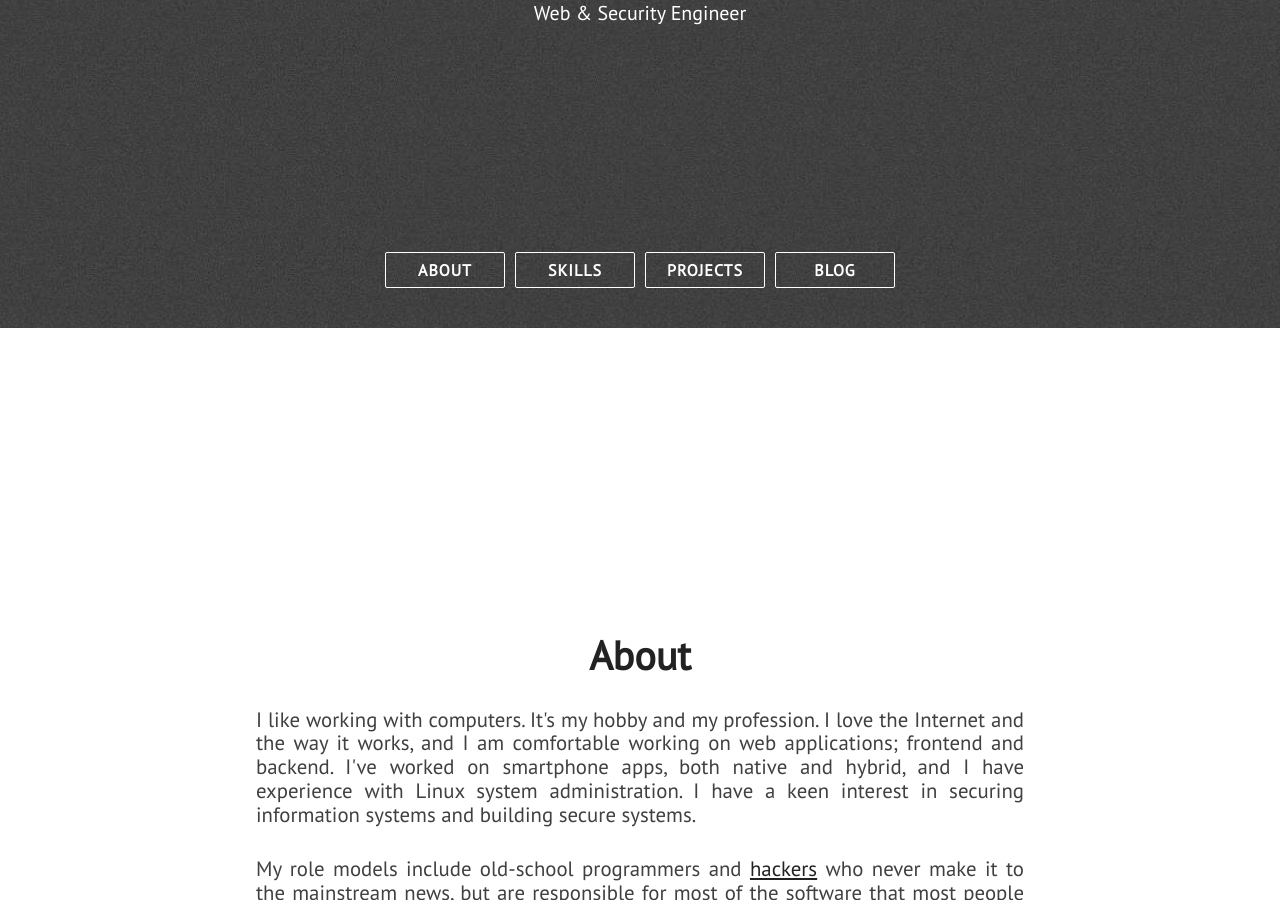
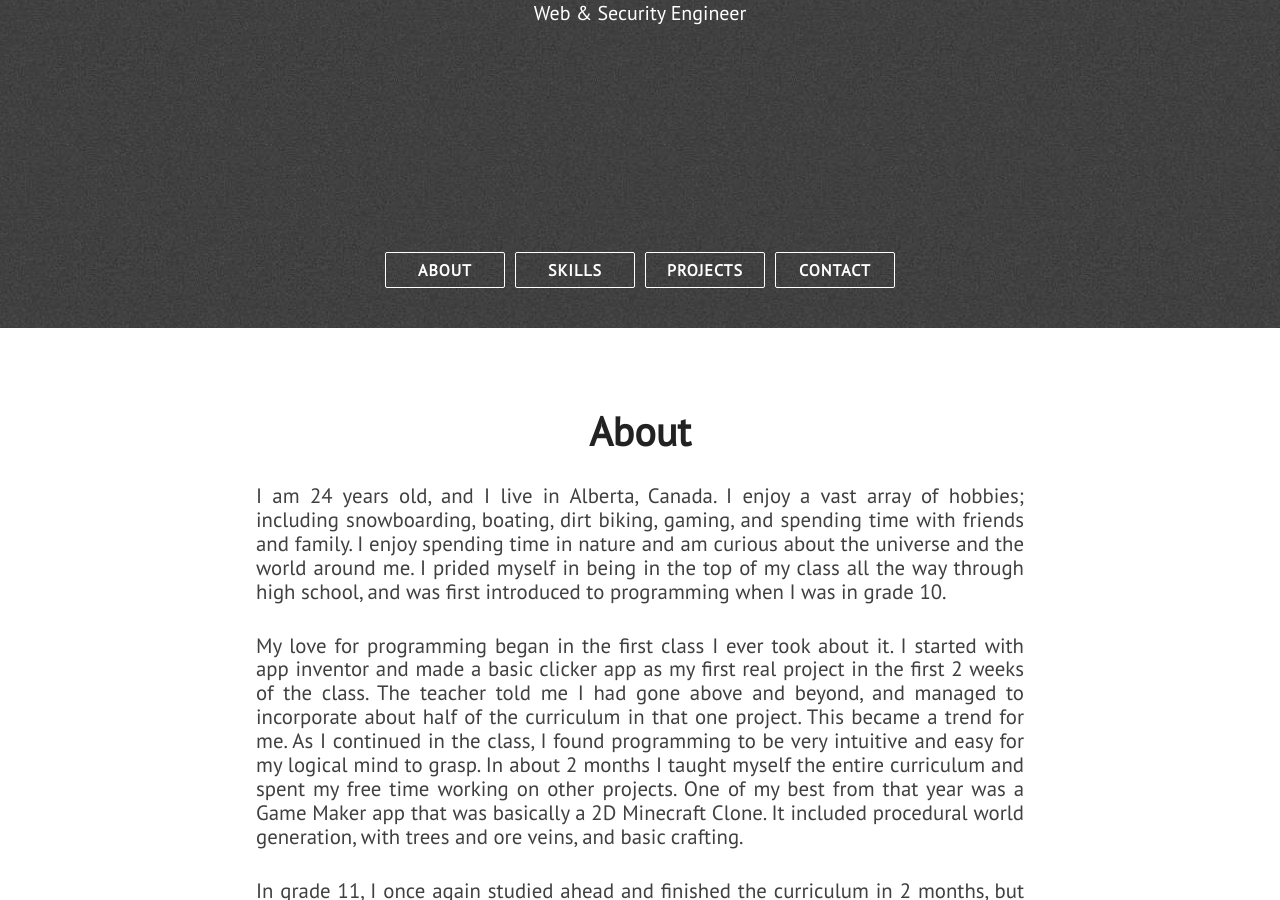
Before and after one commit to DakotaGagne/DakotaGagne.github.io, a Jekyll site: the page built from index.html, in a window 1280 px wide and 900 px high, scrolled down 572 px. Built offline with Jekyll 4.4.1, drawn with Linux system fonts in a browser that asks for light colours; nearby versions of some CDN libraries; some of the changed text lies outside the part shown.

Commit message:
Slight Changes

```diff
--- a/_includes/about.html
+++ b/_includes/about.html
@@ -3,13 +3,16 @@
         <div id="about-text">
             <div class="section-heading">About</div>
             <p class="paragraph-text justify-text">
-                I like working with computers. It's my hobby and my profession. I love the Internet and the way it works, and I am comfortable working on web applications; frontend and backend. I've worked on smartphone apps, both native and hybrid, and I have experience with Linux system administration. I have a keen interest in securing information systems and building secure systems.
+                I am 24 years old, and I live in Alberta, Canada. I enjoy a vast array of hobbies; including snowboarding, boating, dirt biking, gaming, and spending time with friends and family. I enjoy spending time in nature and am curious about the universe and the world around me. I prided myself in being in the top of my class all the way through high school, and was first introduced to programming when I was in grade 10.
             </p>
             <p class="paragraph-text justify-text">
-                My role models include old-school programmers and <a href="https://stallman.org/articles/on-hacking.html">hackers</a> who never make it to the mainstream news, but are responsible for most of the software that most people use on an everyday basis. I promote, support and use free and open source software to the extent possible.
+                My love for programming began in the first class I ever took about it. I started with app inventor and made a basic clicker app as my first real project in the first 2 weeks of the class. The teacher told me I had gone above and beyond, and managed to incorporate about half of the curriculum in that one project. This became a trend for me. As I continued in the class, I found programming to be very intuitive and easy for my logical mind to grasp. In about 2 months I taught myself the entire curriculum and spent my free time working on other projects. One of my best from that year was a Game Maker app that was basically a 2D Minecraft Clone. It included procedural world generation, with trees and ore veins, and basic crafting.
             </p>
             <p class="paragraph-text justify-text">
-                I maintain a little blog at <a href="{{ site.blog_url }}">nagekar.com</a> where I write about my recent interests and other activities. I post my software projects on <a href="https://github.com/{{ site.github_username }}">GitHub</a>. My email address can be found at the <span class="extra-link"><a href="#extra">bottom</a></span> of this page.
+                In grade 11, I once again studied ahead and finished the curriculum in 2 months, but then went further and completed the Grade 12 curriculum as well before the end of the year. At this point I began acting as a teaching assistant, helping to answer other students questions and assisting them with their projects. My time in grade 11 was spent broadening my knowledge, learning JS, HTML, CSS, PHP, C++, C#, and a little bit of Java. I also worked on several Arduino projects, including a car that detected and followed a line on the ground, and a controller for addressable Leds with custom light patterns and the ability to communicate over Bluetooth. This was also the year I designed a website for my Fathers company.
+            </p>
+            <p class="paragraph-text justify-text">
+                Having completed the majority of the Grade 12 curriculum the year before, I had a lot more free time during that class. I still used up nearly every lunch and the free time in other classes to keep working on projects and just generally learning as much as I could. I played around with Unity and Unreal Engine, but when I discovered Python, I fell in love. The formatting made programming faster, and the available libraries were incredibly powerful and useful. I first discovered python when researching Neural Networks. I was mesmerized by the concept and committed to making one of my own. I learned that PyGame and Numpy were two highly valuable libraries in python that would help me make it, so I decided to learn the new language instead of sticking with JS as I normally did before. In order to create my own Neural Network, I also taught myself Calculus to be able to understand the math behind how it works. I settled on a clone of Atari's Pong, and used a generational evolution algorithm I developed myself to train the neural network. It took about 6 weeks of working around the clock, but when I was finished, the AI was clearly able to learn the game and it outperformed the original game's AI most of the time.
             </p>
         </div>
     </section>
--- a/_includes/extra.html
+++ b/_includes/extra.html
@@ -3,10 +3,10 @@
         <div>
             <div class="section-heading" id="chat-text">Contact</div>
             <p class="paragraph-text justify-text">
-                I'd love to hear from you! I'm open to collaborations, especially on open source projects. Interesting work opportunity? Shoot. Just want to have a coffee and talk about stars, cars or Pokémon? Awesome.
+                I'd love to hear from you! I'm open to collaborations, especially on open source projects. Interesting work opportunity? Let me know!
             </p>
             <p class="paragraph-text justify-text">
-                Please feel free to write to me for anything: <a href="mailto:{{ site.email }}">{{ site.email }}</a> (<a href="https://www.nagekar.com/publickey.abhishek@nagekar.com.asc">PGP Key</a>). It might take me a day to get back, but rest assured, you'll hear from me.
+                Please feel free to write to me for anything: <a href="mailto:{{ site.email }}">{{ site.email }}</a> (<a href="https://www.nagekar.com/publickey.abhishek@nagekar.com.asc">PGP Key</a>)
             </p>
             <p class="paragraph-text justify-text">
                 My resume is available here: <a href="{{ site.blog_url }}/resume/resume.pdf">PDF</a>, <a href="{{ site.blog_url }}/resume/resume.docx">DOC</a>
@@ -15,18 +15,18 @@
                 <span class="hint--bottom bottom-link" aria-label="Email">
                     <a href="mailto:{{ site.email }}"><i class="head-icon fas fa-envelope"></i></a>
                 </span>
-                <span class="hint--bottom bottom-link" aria-label="PGP Key">
-                    <a href="https://www.nagekar.com/publickey.abhishek@nagekar.com.asc"><i class="head-icon fas fa-key"></i></a>
+                <span class="hint--bottom bottom-link" aria-label="LinkedIn">
+                    <a href="https://www.nagekar.com/publickey.abhishek@nagekar.com.asc"><i class="head-icon fas fa-linkedin"></i></a>
                 </span>
                 <span class="hint--bottom bottom-link" aria-label="GitHub">
                     <a href="https://github.com/{{ site.github_username }}"><i class="head-icon fab fa-github"></i></a>
                 </span>
-                <span class="hint--bottom bottom-link" aria-label="Web Blog">
+                <!--span class="hint--bottom bottom-link" aria-label="Web Blog">
                     <a href="{{ site.blog_url }}"><i class="head-icon fas fa-rss"></i></a>
-                </span>
-                <span class="hint--bottom bottom-link" aria-label="Keybase">
+                </span>-->
+                <!--span class="hint--bottom bottom-link" aria-label="Keybase">
                     <a href="https://keybase.io/{{ site.keybase_username }}"><i class="head-icon fab fa-keybase"></i></a>
-                </span>
+                </span>-->
                 <!-- <span class="hint--bottom bottom-link" aria-label="Reddit">
                     <a href="https://www.reddit.com/u/{{ site.reddit_username }}"><i class="head-icon fab fa-reddit"></i></a>
                 </span>
--- a/_includes/nav.html
+++ b/_includes/nav.html
@@ -10,7 +10,9 @@
             <a class="semi-transparent-button with-border nav-links" href="#about">ABOUT</a>
             <a class="semi-transparent-button with-border nav-links" href="#skills">SKILLS</a>
             <a class="semi-transparent-button with-border nav-links" href="#projects">PROJECTS</a>
-            <a class="semi-transparent-button with-border nav-links" href="#blog-posts">BLOG</a>
+            <a class="semi-transparent-button with-border nav-links" href="#contact">CONTACT</a>
+
+            <!--<a class="semi-transparent-button with-border nav-links" href="#blog-posts">BLOG</a>-->
         </div>
     </div>
 </section>
```
